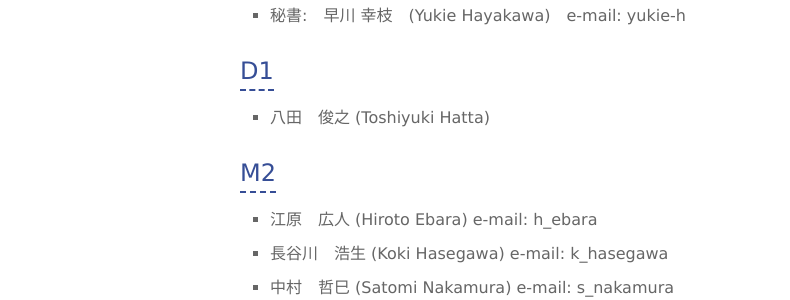
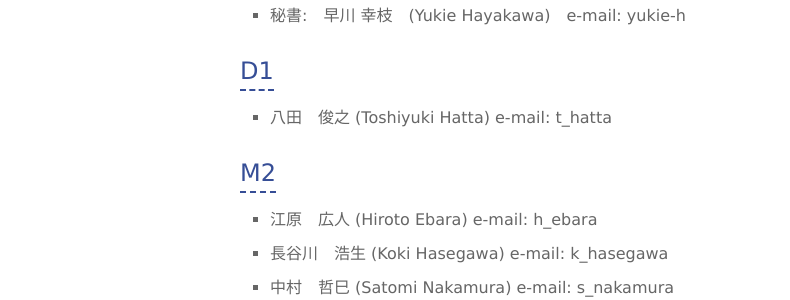
Before and after one commit to naka-lab/naka-lab.github.io, a Jekyll site: the page built from subpages/member.md, in a window 1280 px wide and 900 px high, scrolled down 620 px. Shown: the part 152-452 px from the top of the window, without its empty margins (0-790 px from the left). Built offline with Jekyll 4.4.1, drawn with Linux system fonts in a browser that asks for light colours.

Commit message:
Update member.md

```diff
--- a/subpages/member.md
+++ b/subpages/member.md
@@ -11,7 +11,7 @@ layout: default
 - 秘書:　早川 幸枝　(Yukie Hayakawa)　e-mail: yukie-h
 
 ## D1
-- 八田　俊之 (Toshiyuki Hatta)
+- 八田　俊之 (Toshiyuki Hatta) e-mail: t_hatta
 
 ## M2
 - 江原　広人 (Hiroto Ebara) e-mail: h_ebara
```
